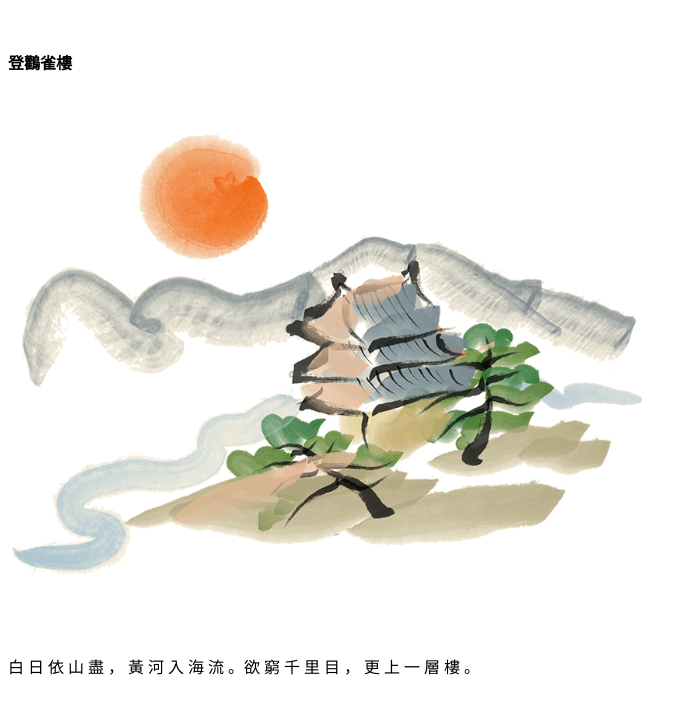
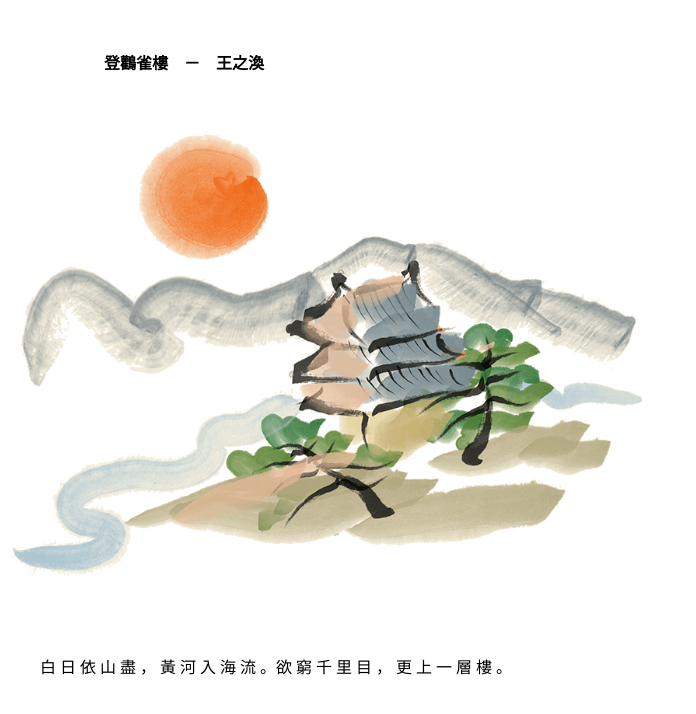
Before and after one commit to Yin-1022/Yin-1022.github.io, a plain HTML site: page 0312/w0312.html in a window 1280 px wide. Shown: the whole page, without its empty margins (0-696 px from the left). Drawn offline with Linux system fonts and the light colour scheme.

Commit message:
w0312 - final - small fix

```diff
--- a/0312/w0312.html
+++ b/0312/w0312.html
@@ -7,9 +7,9 @@
 
 <body>
 <p>&nbsp;</p>
-<p><strong>登鸛雀樓</strong></p>
+<p><strong>	　　　　　　登鸛雀樓　－　王之渙</strong></p>
 <p><img src="poem.png" width="661" height="544" alt=""/></p>
-<p>白 日 依 山 盡 ， 黃 河 入 海 流 。欲 窮 千 里 目 ， 更 上 一 層 樓 。</p>
+<p>　　白 日 依 山 盡 ， 黃 河 入 海 流 。欲 窮 千 里 目 ， 更 上 一 層 樓 。</p>
 <p>&nbsp;</p>
 <p>&nbsp;</p>
 </body>
```
